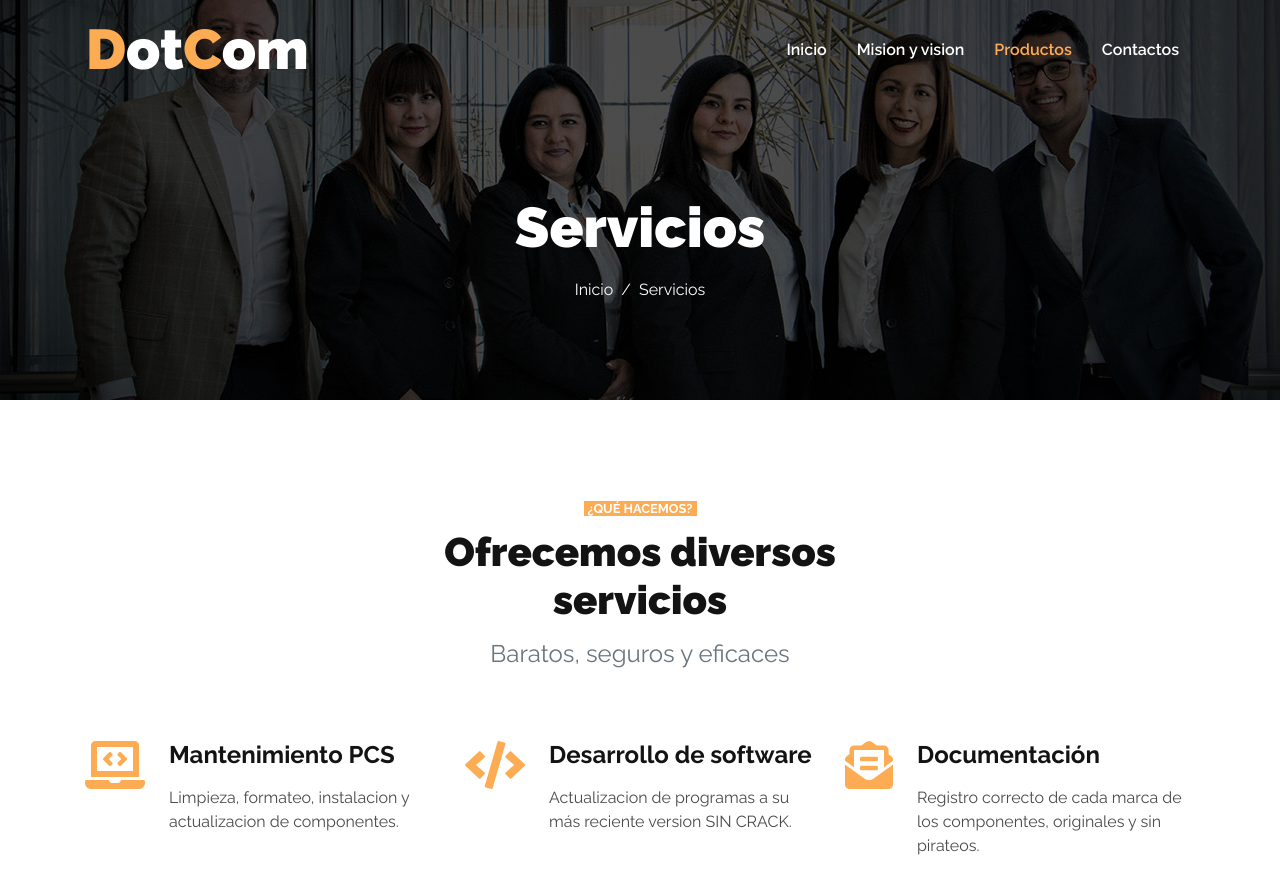
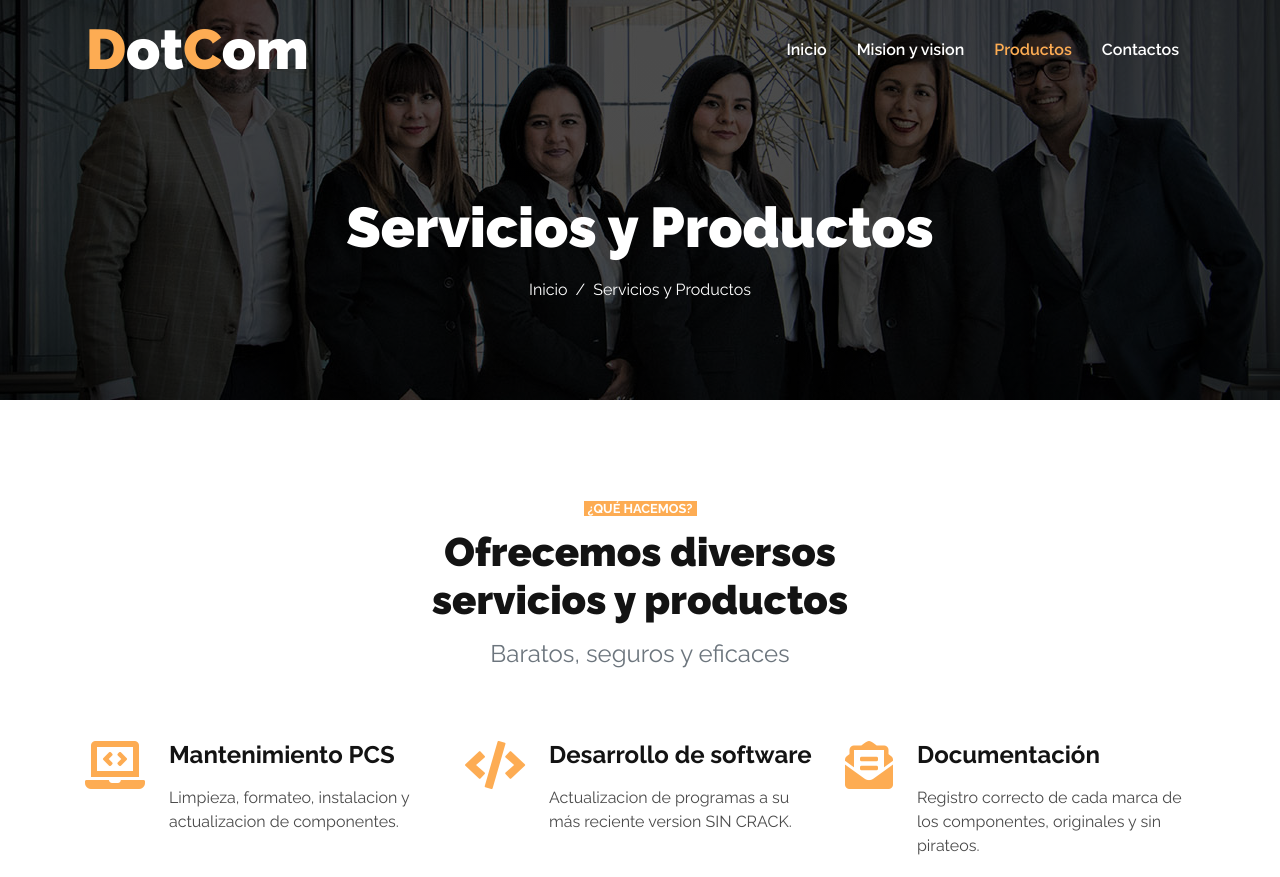
Before and after one commit to Sokar01SB/Sokar01SB.github.io, a plain HTML site: page service.html in a window 1280 px wide. Shown: the top 877 px of the page. Drawn offline with nearby package versions, Linux system fonts and the light colour scheme.

Commit message:
Correcion Service.

```diff
--- a/service.html
+++ b/service.html
@@ -52,11 +52,11 @@
 
     <!-- Page Header Start -->
     <div class="container-fluid page-header d-flex flex-column align-items-center justify-content-center pt-0 pt-lg-5 mb-5">
-        <h1 class="display-4 text-white mb-3 mt-0 mt-lg-5">Servicios</h1>
+        <h1 class="display-4 text-white mb-3 mt-0 mt-lg-5">Servicios y Productos</h1>
         <div class="d-inline-flex text-white">
             <p class="m-0"><a class="text-white" href="">Inicio</a></p>
             <p class="m-0 px-2">/</p>
-            <p class="m-0">Servicios</p>
+            <p class="m-0">Servicios y Productos</p>
         </div>
     </div>
     <!-- Page Header Start -->
@@ -68,7 +68,7 @@
             <div class="row justify-content-center">
                 <div class="col-12 col-lg-6 text-center mb-5">
                     <small class="bg-primary text-white text-uppercase font-weight-bold px-1">¿Qué hacemos?</small>
-                    <h1 class="mt-2 mb-3">Ofrecemos diversos servicios</h1>
+                    <h1 class="mt-2 mb-3">Ofrecemos diversos servicios y productos</h1>
                     <h4 class="font-weight-normal text-muted mb-4">Baratos, seguros y eficaces</h4>
                 </div>
             </div>
@@ -195,7 +195,7 @@
                 <div class="d-flex flex-column justify-content-start">
                     <a class="text-white mb-2" href="#"><i class="fa fa-angle-right text-primary mr-2"></i>inicio</a>
                     <a class="text-white mb-2" href="#"><i class="fa fa-angle-right text-primary mr-2"></i>Mision Vision</a>
-                    <a class="text-white mb-2" href="#"><i class="fa fa-angle-right text-primary mr-2"></i>Servicios</a>
+                    <a class="text-white mb-2" href="#"><i class="fa fa-angle-right text-primary mr-2"></i>Productos</a>
                     <a class="text-white" href="#"><i class="fa fa-angle-right text-primary mr-2"></i>Contactos</a>
                 </div>
             </div>
@@ -204,7 +204,7 @@
                 <div class="d-flex flex-column justify-content-start">
                     <a class="text-white mb-2" href="#"><i class="fa fa-angle-right text-primary mr-2"></i>Home</a>
                     <a class="text-white mb-2" href="#"><i class="fa fa-angle-right text-primary mr-2"></i>Mision Vision</a>
-                    <a class="text-white mb-2" href="#"><i class="fa fa-angle-right text-primary mr-2"></i>Servicios</a>
+                    <a class="text-white mb-2" href="#"><i class="fa fa-angle-right text-primary mr-2"></i>Productos</a>
                     <a class="text-white" href="#"><i class="fa fa-angle-right text-primary mr-2"></i>Contactos</a>
                 </div>
     <div class="container-fluid py-4 px-sm-3 px-md-5">
```
